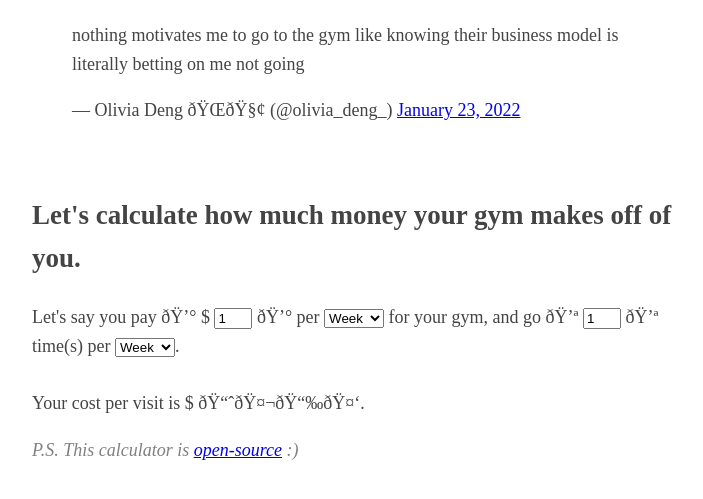
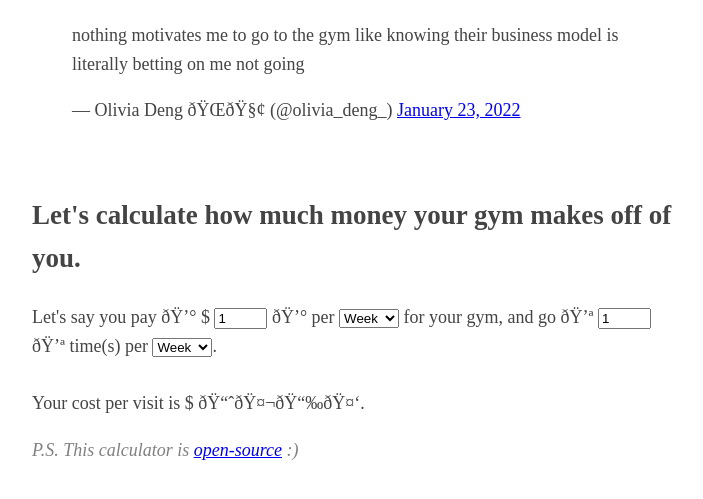
Before and after one commit to deblnia/gym-calculator, a plain HTML site: page index.html in a window 1280 px wide. Shown: the part 101-600 px from the top of the page, without its empty margins (283-986 px from the left). Drawn offline with nearby package versions, Linux system fonts and the light colour scheme.

Commit message:
bigger box

```diff
--- a/index.html
+++ b/index.html
@@ -12,7 +12,7 @@
         padding: 0 10px;
       }
       .input-item input {
-        width: 30px;
+        width: 45px;
       }
       .note {
         color: grey;
```
